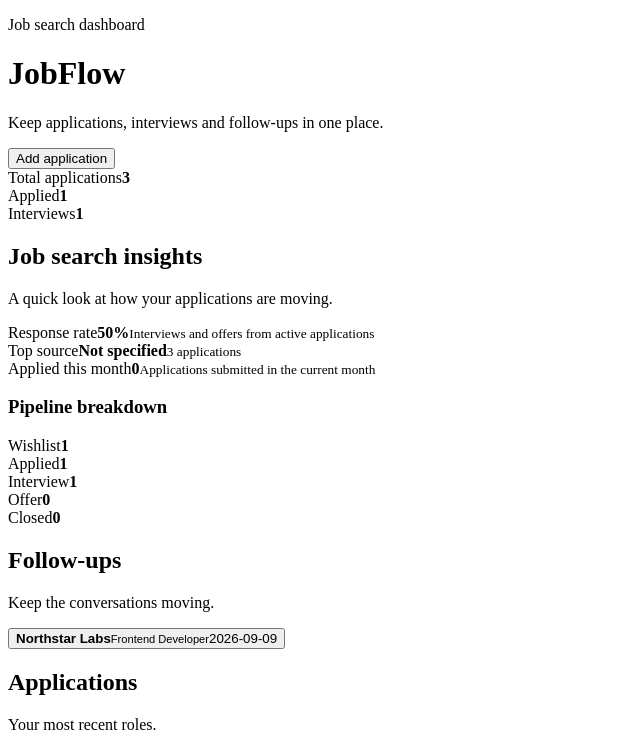
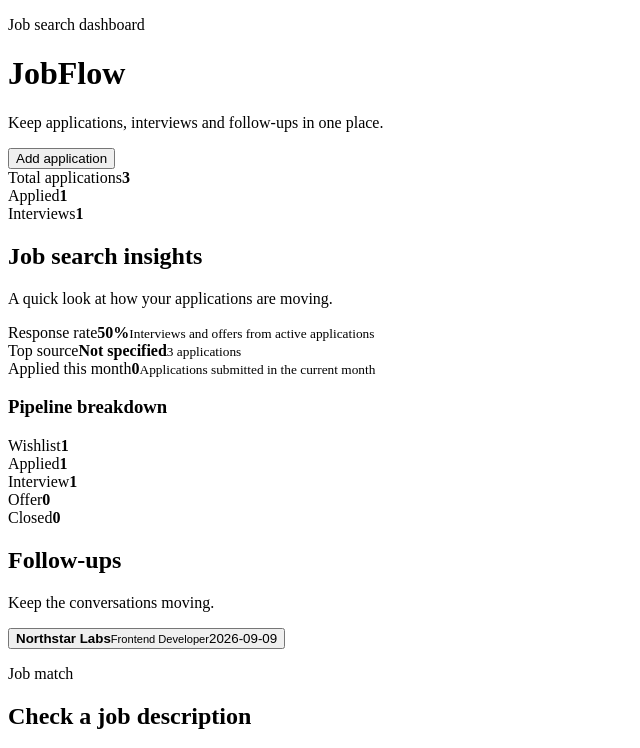
Before and after one commit to RimzimM/jobflow-ai-job-tracker, a React (Vite) app: page / in a window 1280 px wide. Shown: the top 748 px of the page, without its empty margins (0-640 px from the left). Built offline with nearby package versions, Linux system fonts and the light colour scheme; the HTML template or start-up script is replaced by a standard one.

Commit message:
show job match tool

```diff
--- a/src/App.tsx
+++ b/src/App.tsx
@@ -3,6 +3,7 @@ import ApplicationDetails from './components/ApplicationDetails'
 import ApplicationForm from './components/ApplicationForm'
 import ApplicationInsights from './components/ApplicationInsights'
 import FollowUpList from './components/FollowUpList'
+import JobMatchAnalyzer from './components/JobMatchAnalyzer'
 import StatCard from './components/StatCard'
 import { applications as initialApplications } from './data/applications'
 import type { ApplicationStatus, JobApplication } from './types/application'
@@ -63,6 +64,7 @@ function App() {
 
       <ApplicationInsights applications={applications} />
       <FollowUpList applications={applications} onSelect={setSelectedApplication} />
+      <JobMatchAnalyzer />
 
       <section className="applications-panel">
         <div className="section-heading">
```
